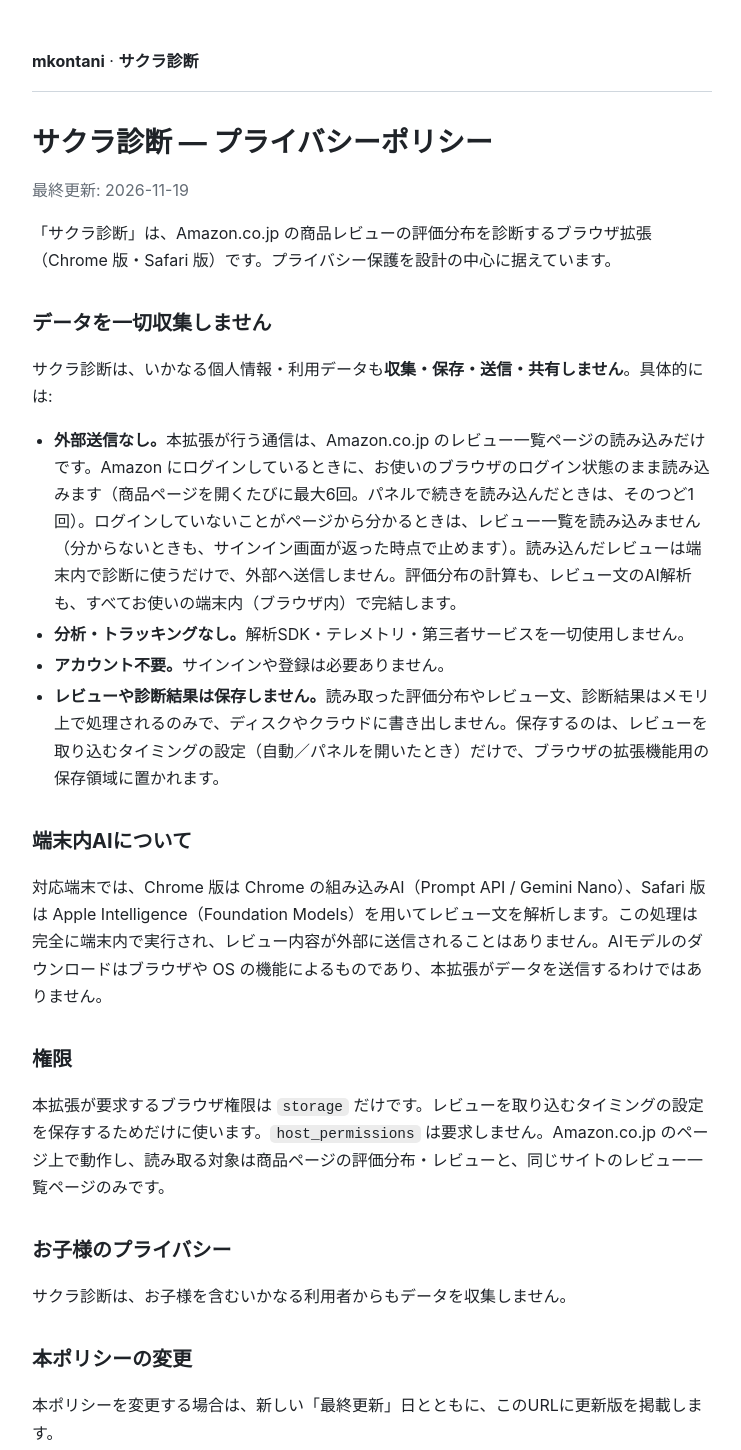
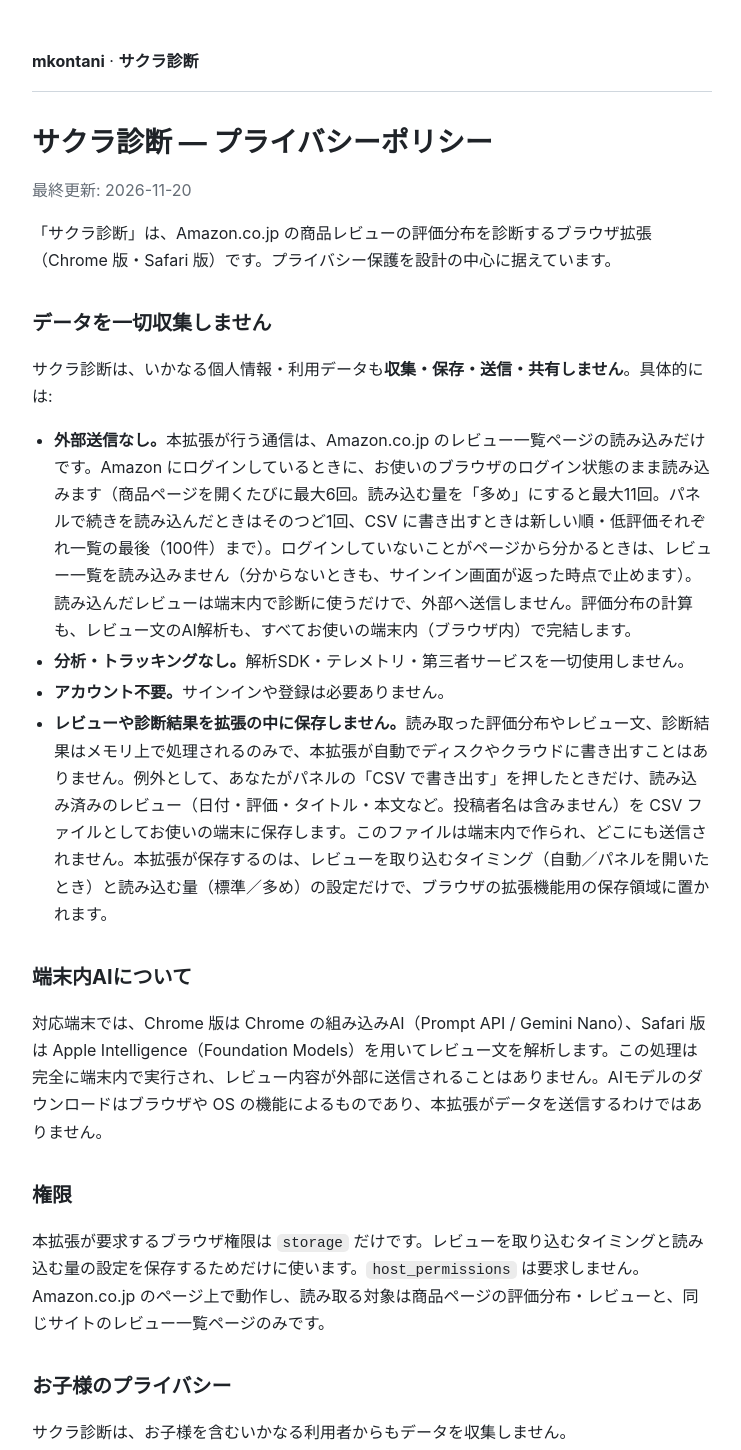
Before and after one commit to mkontani/mkontani.github.io, a plain HTML site: page sakura-grade/privacy.html in a window 1280 px wide. Shown: the top 1450 px of the page, without its empty margins (268-1009 px from the left). Drawn offline with Linux system fonts and the light colour scheme.

Commit message:
feat: サクラ診断 0.3.0 の読み込む量の設定と CSV の書き出しに合わせて、プライバシーポリシーと紹介ページを直す
通信回数（多めなら最大11回、書き出しは各一覧の最後まで）、利用者が押したときだけ CSV を端末に保存すること、
保存する設定（取り込みタイミングと読み込む量）を書く。

Co-Authored-By: Claude Opus 5.5 <noreply@anthropic.com>
Claude-Session: https://claude.ai/code/session_01C9oCtJbjhPzY6ecNRkHbRs

```diff
--- a/sakura-grade/privacy.html
+++ b/sakura-grade/privacy.html
@@ -10,24 +10,24 @@
   <div class="wrap">
     <header class="site"><a href="/">mkontani</a> · <a href="/sakura-grade/">サクラ診断</a></header>
     <h1>サクラ診断 — プライバシーポリシー</h1>
-    <p class="muted">最終更新: 2026-11-19</p>
+    <p class="muted">最終更新: 2026-11-20</p>
 
     <p>「サクラ診断」は、Amazon.co.jp の商品レビューの評価分布を診断するブラウザ拡張（Chrome 版・Safari 版）です。プライバシー保護を設計の中心に据えています。</p>
 
     <h2>データを一切収集しません</h2>
     <p>サクラ診断は、いかなる個人情報・利用データも<strong>収集・保存・送信・共有しません</strong>。具体的には:</p>
     <ul>
-      <li><strong>外部送信なし。</strong>本拡張が行う通信は、Amazon.co.jp のレビュー一覧ページの読み込みだけです。Amazon にログインしているときに、お使いのブラウザのログイン状態のまま読み込みます（商品ページを開くたびに最大6回。パネルで続きを読み込んだときは、そのつど1回）。ログインしていないことがページから分かるときは、レビュー一覧を読み込みません（分からないときも、サインイン画面が返った時点で止めます）。読み込んだレビューは端末内で診断に使うだけで、外部へ送信しません。評価分布の計算も、レビュー文のAI解析も、すべてお使いの端末内（ブラウザ内）で完結します。</li>
+      <li><strong>外部送信なし。</strong>本拡張が行う通信は、Amazon.co.jp のレビュー一覧ページの読み込みだけです。Amazon にログインしているときに、お使いのブラウザのログイン状態のまま読み込みます（商品ページを開くたびに最大6回。読み込む量を「多め」にすると最大11回。パネルで続きを読み込んだときはそのつど1回、CSV に書き出すときは新しい順・低評価それぞれ一覧の最後（100件）まで）。ログインしていないことがページから分かるときは、レビュー一覧を読み込みません（分からないときも、サインイン画面が返った時点で止めます）。読み込んだレビューは端末内で診断に使うだけで、外部へ送信しません。評価分布の計算も、レビュー文のAI解析も、すべてお使いの端末内（ブラウザ内）で完結します。</li>
       <li><strong>分析・トラッキングなし。</strong>解析SDK・テレメトリ・第三者サービスを一切使用しません。</li>
       <li><strong>アカウント不要。</strong>サインインや登録は必要ありません。</li>
-      <li><strong>レビューや診断結果は保存しません。</strong>読み取った評価分布やレビュー文、診断結果はメモリ上で処理されるのみで、ディスクやクラウドに書き出しません。保存するのは、レビューを取り込むタイミングの設定（自動／パネルを開いたとき）だけで、ブラウザの拡張機能用の保存領域に置かれます。</li>
+      <li><strong>レビューや診断結果を拡張の中に保存しません。</strong>読み取った評価分布やレビュー文、診断結果はメモリ上で処理されるのみで、本拡張が自動でディスクやクラウドに書き出すことはありません。例外として、あなたがパネルの「CSV で書き出す」を押したときだけ、読み込み済みのレビュー（日付・評価・タイトル・本文など。投稿者名は含みません）を CSV ファイルとしてお使いの端末に保存します。このファイルは端末内で作られ、どこにも送信されません。本拡張が保存するのは、レビューを取り込むタイミング（自動／パネルを開いたとき）と読み込む量（標準／多め）の設定だけで、ブラウザの拡張機能用の保存領域に置かれます。</li>
     </ul>
 
     <h2>端末内AIについて</h2>
     <p>対応端末では、Chrome 版は Chrome の組み込みAI（Prompt API / Gemini Nano）、Safari 版は Apple Intelligence（Foundation Models）を用いてレビュー文を解析します。この処理は完全に端末内で実行され、レビュー内容が外部に送信されることはありません。AIモデルのダウンロードはブラウザや OS の機能によるものであり、本拡張がデータを送信するわけではありません。</p>
 
     <h2>権限</h2>
-    <p>本拡張が要求するブラウザ権限は <code>storage</code> だけです。レビューを取り込むタイミングの設定を保存するためだけに使います。<code>host_permissions</code> は要求しません。Amazon.co.jp のページ上で動作し、読み取る対象は商品ページの評価分布・レビューと、同じサイトのレビュー一覧ページのみです。</p>
+    <p>本拡張が要求するブラウザ権限は <code>storage</code> だけです。レビューを取り込むタイミングと読み込む量の設定を保存するためだけに使います。<code>host_permissions</code> は要求しません。Amazon.co.jp のページ上で動作し、読み取る対象は商品ページの評価分布・レビューと、同じサイトのレビュー一覧ページのみです。</p>
 
     <h2>お子様のプライバシー</h2>
     <p>サクラ診断は、お子様を含むいかなる利用者からもデータを収集しません。</p>
```
Also changed, not shown: sakura-grade/index.html (+2 -2 lines).
